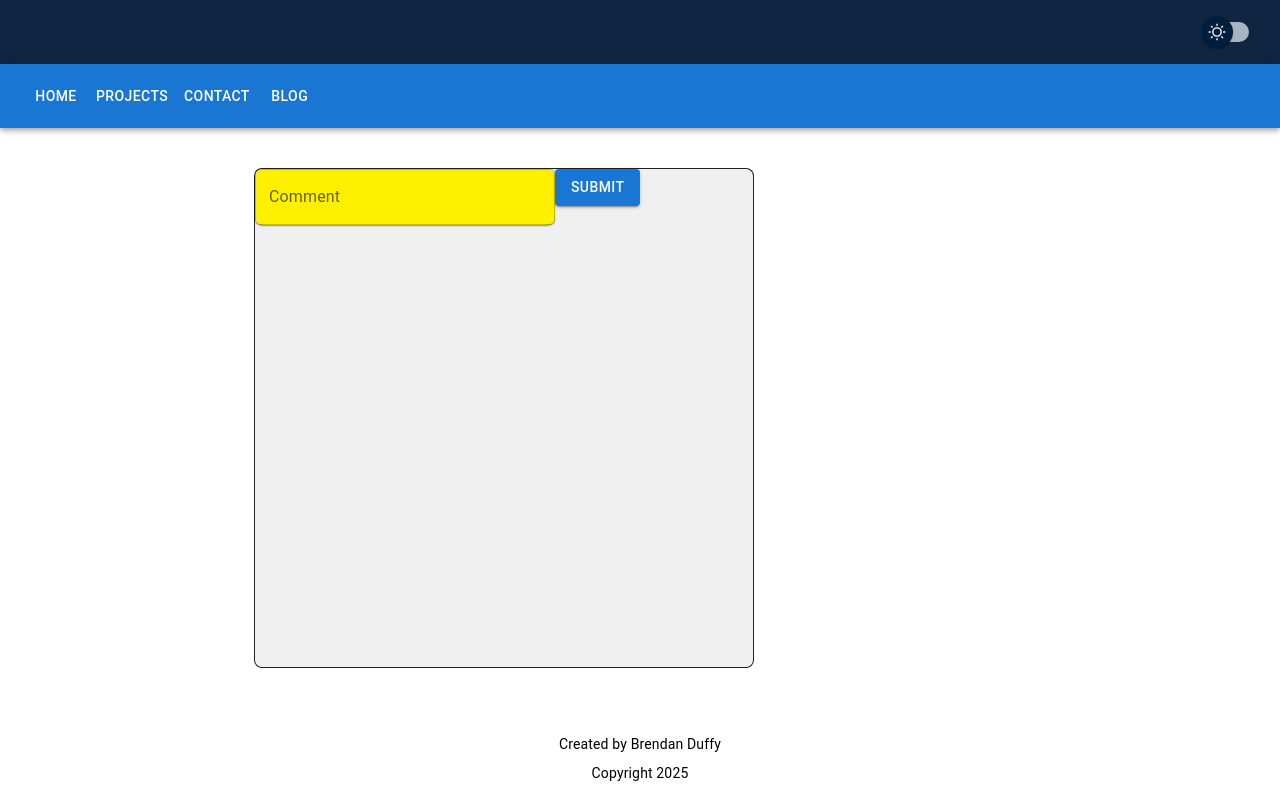
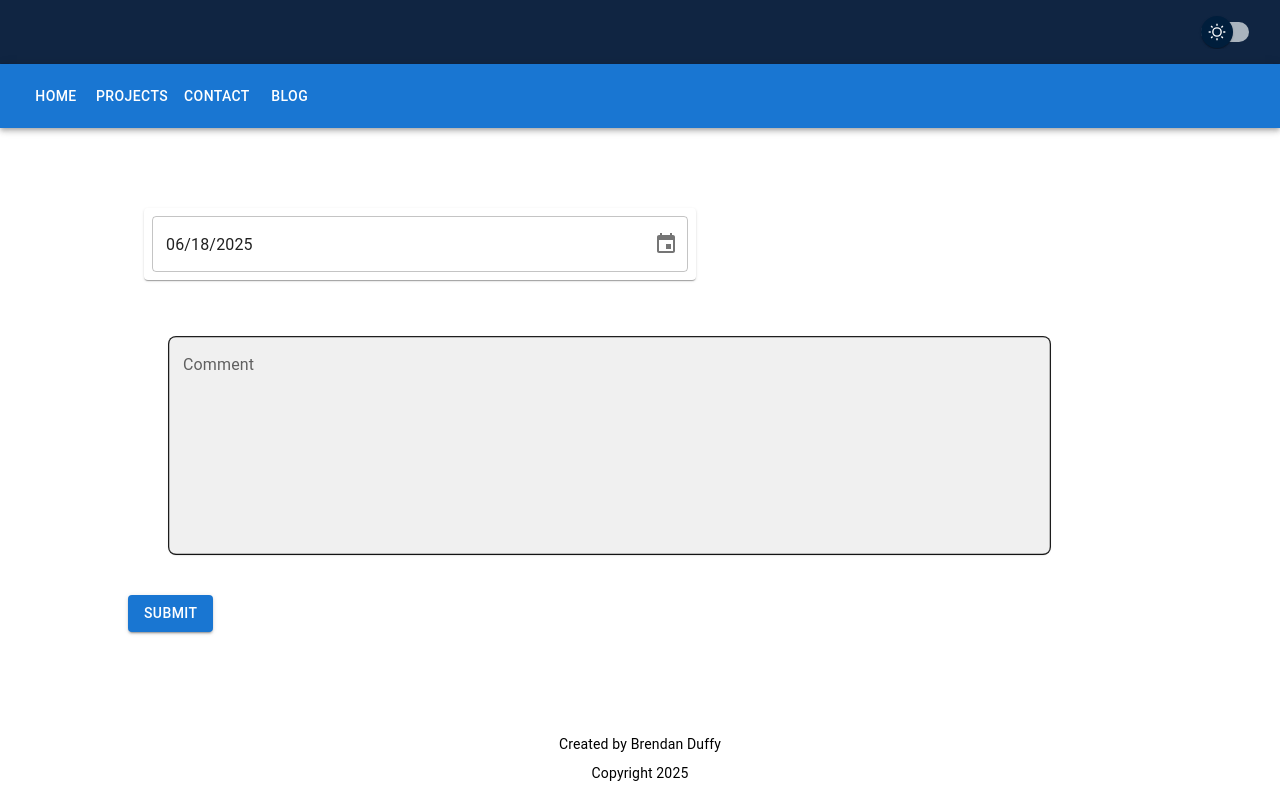
Before and after one commit to plush92/MyWebsite, a React (Vite) app in the folder frontend/: page /blog in a window 1280 px wide. Built offline with nearby package versions, Linux system fonts and the light colour scheme.

Commit message:
feat: add mui CustomDatePicker + install modules

```diff
--- a/frontend/package.json
+++ b/frontend/package.json
@@ -14,9 +14,11 @@
     "@emotion/styled": "^11.14.0",
     "@mui/icons-material": "^7.1.0",
     "@mui/material": "^7.1.0",
+    "@mui/x-date-pickers": "^8.5.2",
     "axios": "^1.7.7",
     "chart.js": "^4.4.6",
     "cors": "^2.8.5",
+    "date-fns": "^4.1.0",
     "dotenv": "^16.4.5",
     "ejs": "^3.1.10",
     "express": "^4.21.1",
--- a/frontend/src/components/blog/BlogForm.tsx
+++ b/frontend/src/components/blog/BlogForm.tsx
@@ -2,12 +2,25 @@
 import { useState } from "react";
 import CustomBox, { BoxSizing, BoxBorder, BoxShadow } from "../materialui/CustomBox";
 import CustomButton from "../materialui/CustomButton";
+import CustomContainer, {ContainerBorder, ContainerMargin, ContainerPadding, ContainerSizing} from "../materialui/CustomContainer";
 import CustomTextField, { TextFieldSizing, TextFieldBorder, TextFieldShadow } from "../materialui/CustomTextField";
+
+//Imports needed for DatePicker
+import CustomDatePicker, { DatePickerBorder, DatePickerPadding, DatePickerShadow, DatePickerSizing } from "../materialui/CustomDatePicker";
+import { LocalizationProvider } from '@mui/x-date-pickers';
+import { AdapterDateFns } from '@mui/x-date-pickers/AdapterDateFns';
 
 const BlogForm: React.FC = () => {
     //State management
-    const [date, setDate] = useState("");
+    const [date, setDate] = useState<Date | null>(new Date());
     const [comment, setComment] = useState("");
+
+    const CustomContainerProps = [
+        ...ContainerBorder,
+        ...ContainerMargin,
+        ...ContainerPadding,
+        ...ContainerSizing,
+    ]
 
     const CustomBoxProps = [
         ...BoxSizing,
@@ -20,18 +33,27 @@ const BlogForm: React.FC = () => {
         ...TextFieldSizing,
         ...TextFieldBorder,
         ...TextFieldShadow,
-        { backgroundColor: "#FFF000" },
+        // { backgroundColor: "#FFF000" },
       ];
+
+    const CustomDatePickerProps = [
+        ...DatePickerBorder,
+        ...DatePickerPadding,
+        ...DatePickerShadow,
+        ...DatePickerSizing
+    ]
 
     const handleSubmit = async () => {
         try {
-            // @ts-ignore
             await fetch(`${(import.meta as any).env.REACT_APP_API_URL || "http://localhost:3001"}/blog`, {
                 method: "POST",
                 headers: { "Content-Type": "application/json" },
-                body: JSON.stringify({ date, comment }),
+                body: JSON.stringify({
+                    date: date ? date.toString() : null,
+                    comment
+                }),
             });
-            setDate("");
+            setDate(new Date());
             setComment("");
         } catch (err) {
             alert("Failed to send.");
@@ -39,6 +61,15 @@ const BlogForm: React.FC = () => {
     };
 
     return (
+        <CustomContainer styleArray={CustomContainerProps} sx={{ m: 5 }}>
+            <LocalizationProvider dateAdapter={AdapterDateFns}>
+          <CustomDatePicker
+            styleArray={CustomDatePickerProps}
+            sx={{ m: 2 }}
+            value={date}
+            onChange={setDate}
+                />
+                </LocalizationProvider>
           <CustomBox styleArray={CustomBoxProps} sx={{ m: 5 }}>
             <CustomTextField
               id="comment"
@@ -47,10 +78,15 @@ const BlogForm: React.FC = () => {
               value={comment}
               onChange={e => setComment(e.target.value)}
               styleArray={CustomTextFieldProps}
-                    sx={{ mb: 2 }}
+              multiline
+              rows={8}
+              sx={{ mb: 0 }}
             />
-        <CustomButton onClick={handleSubmit}>Submit</CustomButton>
           </CustomBox>
+          <CustomButton onClick={handleSubmit}>
+            Submit
+          </CustomButton>
+        </CustomContainer>
       )
 };
 
--- a/frontend/src/components/materialui/CustomBox.tsx
+++ b/frontend/src/components/materialui/CustomBox.tsx
@@ -1,23 +1,9 @@
-//Box props:
-//Use sx to control styling/css
-//Borders: border, borderColor, borderRadius
-//Display: displayPrint
-//Grid: gap, rowGap, columnGap
-//Palette: color, backgroundColor
-//Positions: zIndex
-//Shadows: boxShadow
-//Sizing: width, height, minHeight, maxHeight, minWidth, and maxWidth
-//Spacing: margin, padding (there are also many shorthand/aliases (m = margin, mt = margin-top, etc. check documentation))
-//Typography: fontFamily, fontSize, fontStyle, fontWeight
-//Responsive Values:
-//You can also apply array values
-
-import { Box } from '@mui/material';
+import Box, { BoxProps } from '@mui/material/Box';
 import { SxProps, Theme } from '@mui/material/styles';
 import React from 'react';
 
-//Prop groupings
-const sizingProps = { width: 500, height: 500 };
+// Prop groupings
+const sizingProps = { width: "80%", height: "80%" };
 const borderProps = { border: '1px solid', borderRadius: 2 };
 const shadowProps = { boxShadow: 0 };
 
@@ -25,18 +11,20 @@ export const BoxSizing = [sizingProps];
 export const BoxBorder = [borderProps];
 export const BoxShadow = [shadowProps];
 
-interface CustomBoxProps {
+type CustomBoxProps = BoxProps & {
   children: React.ReactNode;
   sx?: SxProps<Theme>;
   styleArray?: SxProps<Theme>[];
-}
+};
 
 const CustomBox: React.FC<CustomBoxProps> = ({
   children,
   sx = [],
   styleArray = [],
+  ...props // <-- Add this line
 }) => (
   <Box
+    {...props}
     sx={[
       ...styleArray,
       ...(Array.isArray(sx) ? sx : [sx]),
--- a/frontend/src/components/materialui/CustomContainer.tsx
+++ b/frontend/src/components/materialui/CustomContainer.tsx
@@ -1,7 +1,38 @@
 import Container, { ContainerProps } from '@mui/material/Container';
+import { SxProps, Theme } from '@mui/material/styles';
+import React from 'react';
 
-const CustomContainer = (props: ContainerProps) => (
-  <Container maxWidth="md" {...props} />
+// Prop groupings
+const sizingProps = { maxWidth: "md", width: "100%" };
+const paddingProps = { p: 3 };
+const marginProps = { m: "auto" };
+const borderProps = { borderRadius: 2 };
+
+export const ContainerSizing = [sizingProps];
+export const ContainerPadding = [paddingProps];
+export const ContainerMargin = [marginProps];
+export const ContainerBorder = [borderProps];
+
+type CustomContainerProps = ContainerProps & {
+  sx?: SxProps<Theme>;
+  styleArray?: SxProps<Theme>[];
+};
+
+const CustomContainer: React.FC<CustomContainerProps> = ({
+  children,
+  sx = [],
+  styleArray = [],
+  ...props
+}) => (
+  <Container
+    {...props}
+    sx={[
+      ...styleArray,
+      ...(Array.isArray(sx) ? sx : [sx]),
+    ]}
+  >
+    {children}
+  </Container>
 );
 
 export default CustomContainer;
--- /dev/null
+++ b/frontend/src/components/materialui/CustomDatePicker.tsx
@@ -0,0 +1,34 @@
+import * as React from 'react';
+import { DatePicker, DatePickerProps } from '@mui/x-date-pickers/DatePicker';
+import { SxProps, Theme } from '@mui/material/styles';
+
+const sizingProps = { width: "50%", minWidth: 100 };
+const borderProps = { borderRadius: 1 };
+const shadowProps = { boxShadow: 1 };
+const paddingProps = { p: 1 };
+
+export const DatePickerSizing = [sizingProps];
+export const DatePickerBorder = [borderProps];
+export const DatePickerShadow = [shadowProps];
+export const DatePickerPadding = [paddingProps];
+
+type CustomDatePickerProps = DatePickerProps & {
+  sx?: SxProps<Theme>;
+  styleArray?: SxProps<Theme>[];
+};
+
+const CustomDatePicker: React.FC<CustomDatePickerProps> = ({
+  sx = [],
+  styleArray = [],
+  ...rest
+}) => (
+  <DatePicker
+    {...rest}
+    sx={[
+      ...styleArray,
+      ...(Array.isArray(sx) ? sx : [sx]),
+    ]}
+  />
+);
+
+export default CustomDatePicker;
--- a/frontend/src/components/materialui/CustomTextField.tsx
+++ b/frontend/src/components/materialui/CustomTextField.tsx
@@ -19,7 +19,7 @@ import { TextField, TextFieldProps } from '@mui/material';
 import { SxProps, Theme } from '@mui/material/styles';
 import React from 'react';
 
-const sizingProps = { width: 300, minWidth: 200 };
+const sizingProps = { width: "100%", minWidth: 200 };
 const borderProps = { borderRadius: 2 };
 const shadowProps = { boxShadow: 1 };
 const paddingProps = { p: 1 };
```
Also changed, not shown: frontend/src/components/blog/blognotes.md (added, +27 -0 lines), frontend/src/pages/Blog.tsx (+14 -0 lines), 1 other file (tests, documents, lock files or other folders). Lines whose indentation alone changed are shown as unchanged.
